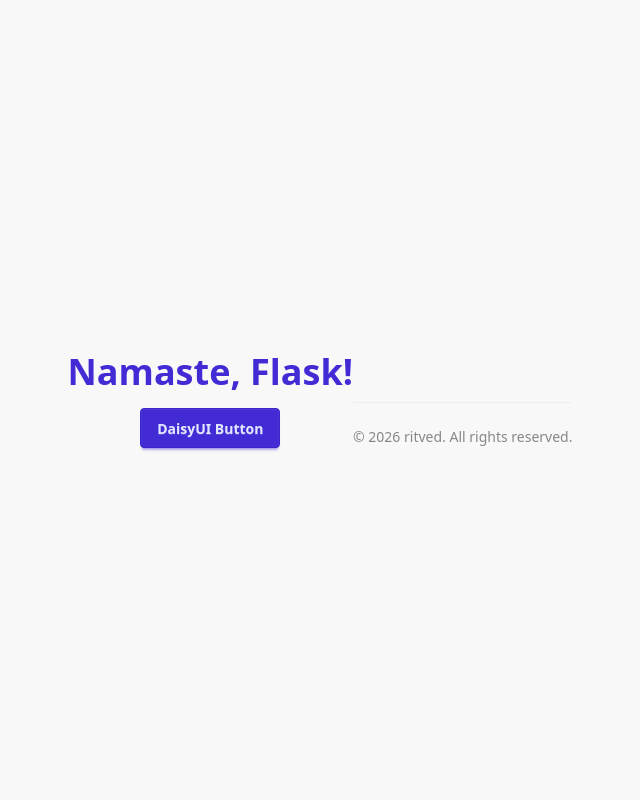
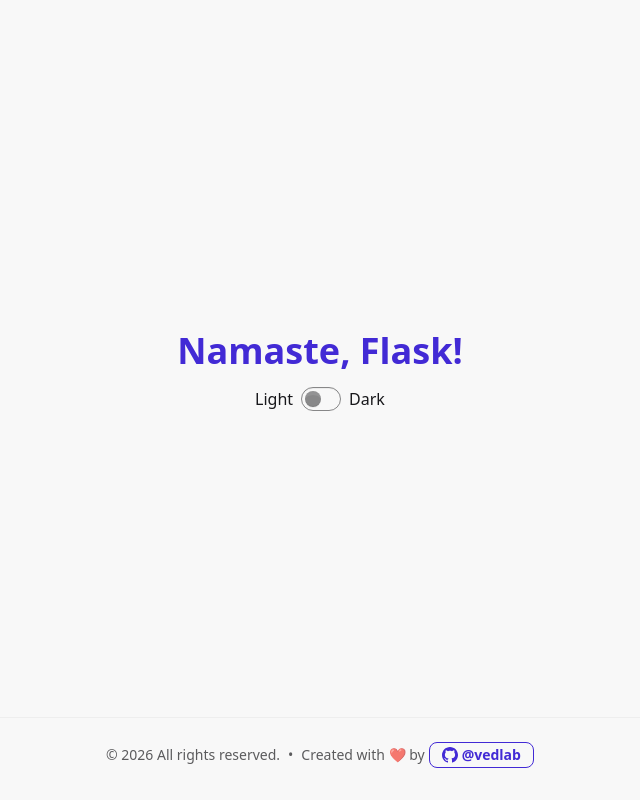
Before and after one commit to vedlab/daisy-flask, a Flask app: page / in a window 1280 px wide. Shown: the whole page, without its empty margins (320-960 px from the left). Run offline with Flask 3, Linux system fonts and the light colour scheme; style sheets or scripts are compiled from the project's sources.

Commit message:
update index.html

```diff
--- a/templates/index.html
+++ b/templates/index.html
@@ -1,18 +1,41 @@
 <!DOCTYPE html>
-<html lang="en">
+<html lang="en" data-theme="light">
 <head>
     <meta charset="UTF-8">
     <meta name="viewport" content="width=device-width, initial-scale=1.0">
     <title>Daisy Flask</title>
     <link rel="stylesheet" href="{{ url_for('static', filename='dist/output.css') }}">
 </head>
-<body class="bg-base-200 text-base-content min-h-screen flex items-center justify-center">
-    <div class="text-center">
-        <h1 class="text-4xl font-bold text-primary mb-4">Namaste, Flask!</h1>
-        <button class="btn btn-primary">DaisyUI Button</button>
-    </div>
-    <div class="mt-12 border-t border-base-300 pt-6 text-sm text-base-content/50">
-            © {{ current_year }} ritved. All rights reserved.
-    </div>
+<body class="bg-base-200 text-base-content min-h-screen flex flex-col justify-between items-center p-6">
+
+    <!-- Main Content -->
+    <main class="flex-1 flex flex-col items-center justify-center text-center gap-4">
+        <h1 class="text-4xl font-bold text-primary">Namaste, Flask!</h1>
+
+        <!-- Theme Toggle -->
+        <label class="flex gap-2 items-center cursor-pointer">
+            <span class="label-text">Light</span>
+            <input type="checkbox" id="theme-toggle" class="toggle toggle-primary" />
+            <span class="label-text">Dark</span>
+        </label>
+    </main>
+
+    <!-- Highlighted Footer -->
+    <footer class="w-full text-center border-t border-base-300 pt-6 pb-2 text-sm text-base-content/70 flex flex-col sm:flex-row items-center justify-center gap-2">
+        <span>© {{ current_year }} All rights reserved.</span>
+        <span class="hidden sm:inline">•</span>
+        <div class="flex items-center gap-1">
+            <span>Created with ❤️ by</span>
+            <a href="https://github.com/vedlab" target="_blank" rel="noopener noreferrer" class="badge badge-primary badge-outline hover:badge-primary transition-all font-semibold gap-1 py-3 px-3">
+                <svg class="w-4 h-4 fill-current" viewBox="0 0 24 24">
+                    <path d="M12 0c-6.626 0-12 5.373-12 12 0 5.302 3.438 9.8 8.207 11.387.599.111.793-.261.793-.577v-2.234c-3.338.726-4.033-1.416-4.033-1.416-.546-1.387-1.333-1.756-1.333-1.756-1.089-.745.083-.729.083-.729 1.205.084 1.839 1.237 1.839 1.237 1.07 1.834 2.807 1.304 3.492.997.107-.775.418-1.305.762-1.604-2.665-.305-5.467-1.334-5.467-5.931 0-1.311.469-2.381 1.236-3.221-.124-.303-.535-1.524.117-3.176 0 0 1.008-.322 3.301 1.23.957-.266 1.983-.399 3.003-.404 1.02.005 2.047.138 3.006.404 2.291-1.552 3.297-1.23 3.297-1.23.653 1.653.242 2.874.118 3.176.77.84 1.235 1.911 1.235 3.221 0 4.609-2.807 5.624-5.479 5.921.43.372.823 1.102.823 2.222v3.293c0 .319.192.694.801.576 4.765-1.589 8.199-6.086 8.199-11.386 0-6.627-5.373-12-12-12z"/>
+                </svg>
+                @vedlab
+            </a>
+        </div>
+    </footer>
+
+    <!-- Theme Toggle Script -->
+    <script src="{{ url_for('static', filename='js/main.js') }}" defer></script>
 </body>
 </html>
```
